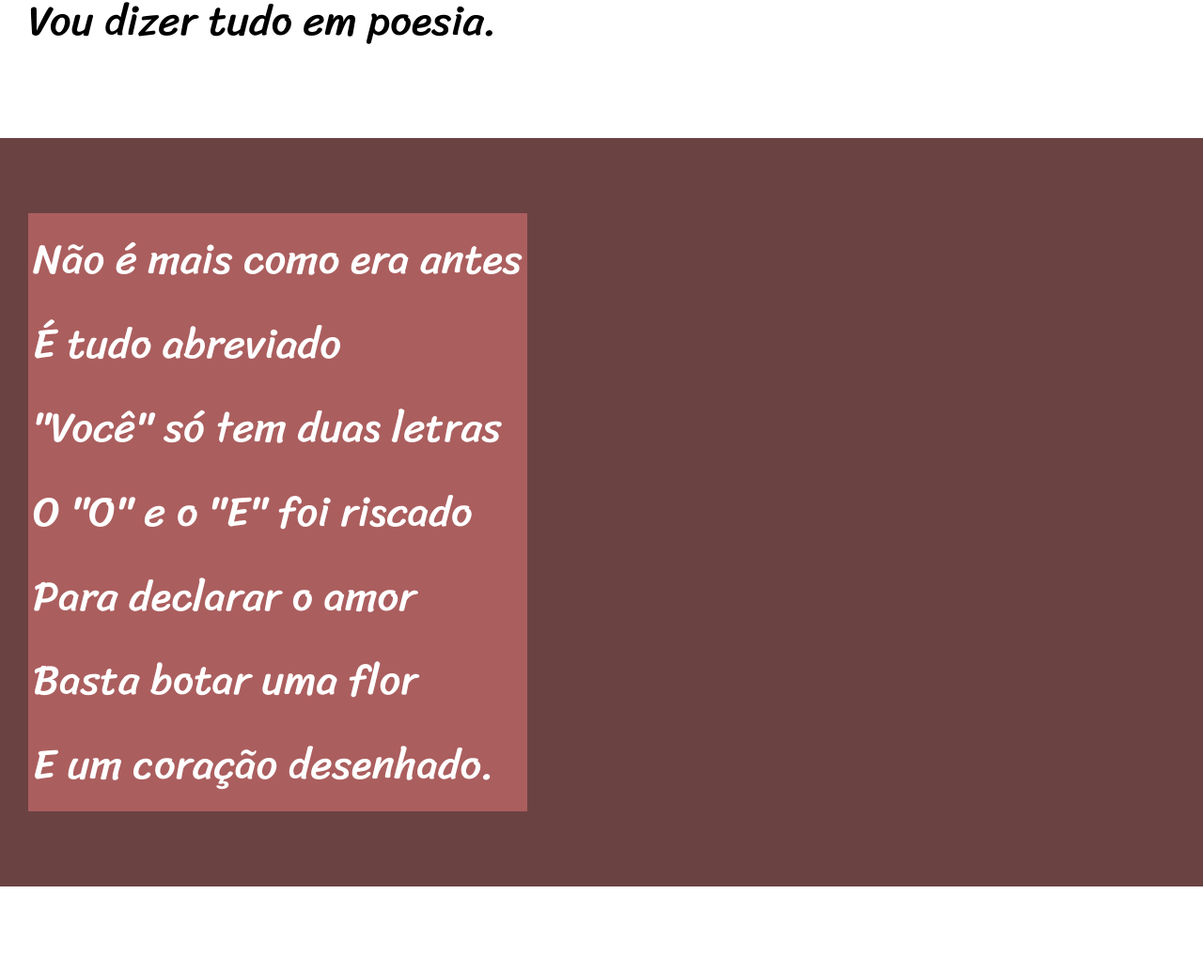
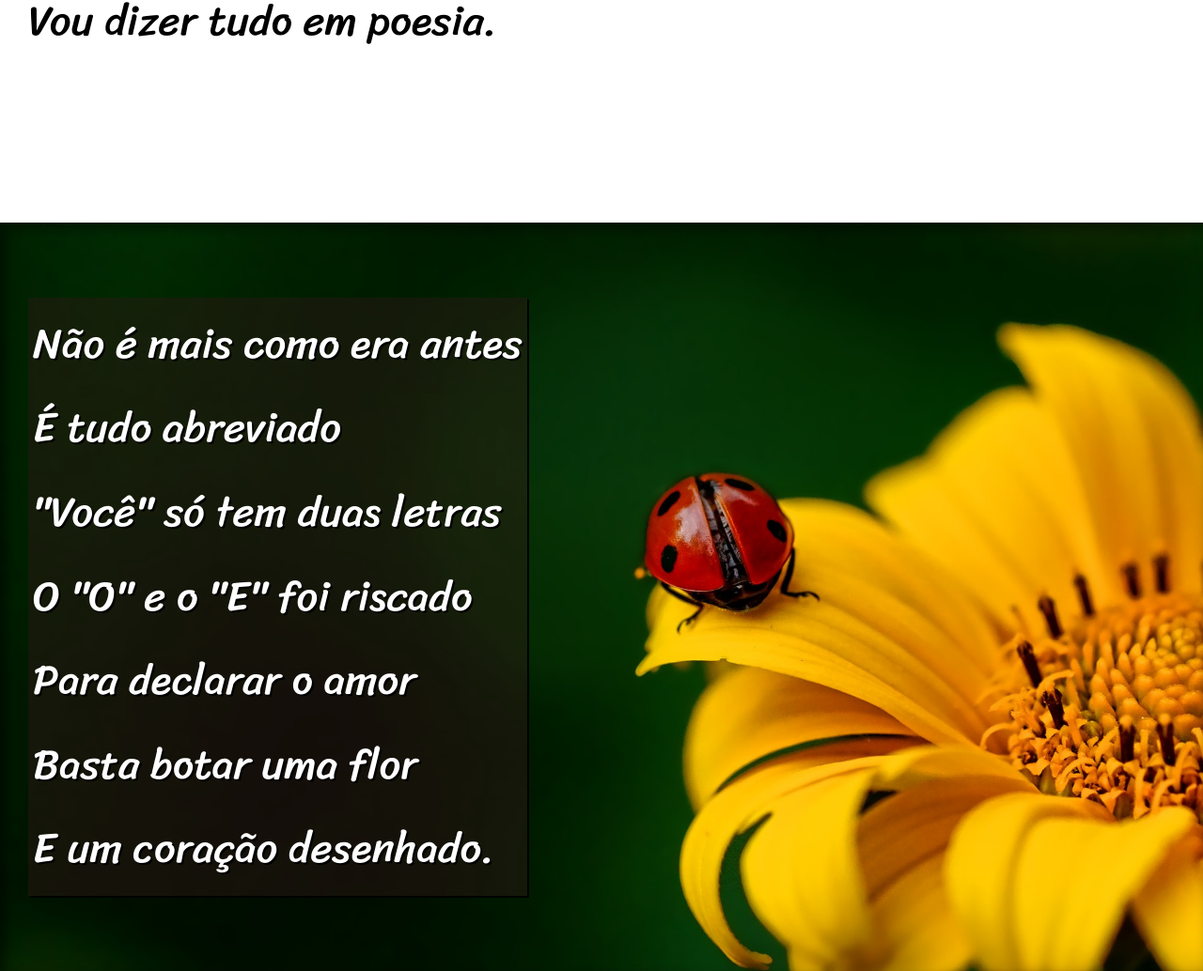
Before and after one commit to edjrdev14/html-css, a plain HTML site: page desafios/d012/index.html in a window 1280 px wide. Shown: the part 900-1934 px from the top of the page at 94% size. Drawn offline with Linux system fonts and the light colour scheme.

Commit message:
desafio 12 finalizado

```diff
--- a/desafios/d012/estilo/style.css
+++ b/desafios/d012/estilo/style.css
@@ -57,6 +57,10 @@ section{
     font-size: 3.5vw;
 }
 
+section > p{
+    padding-bottom: 2em;
+}
+
 .normal{
     background-color: white;
     color: black;
@@ -65,12 +69,28 @@ section{
 .imagem{
     background-color: rgb(107, 66, 66);
     color: white;
+    box-shadow: inset 6px 6px 13px hsla(0, 0%, 0%, 0.514);
+    background-size: cover;
+    background-attachment: fixed;
 }
 
 .imagem > p{
     padding: 5px;
-    background-color: rgb(171, 94, 94);
+    background-color: rgba(49, 22, 22, 0.418);
     display: inline-block;
+    text-shadow: 2px 2px 0px black;
+    box-shadow: 2px 2px 0px black;
+}
+
+section#img01{
+    background-image: url('../imagens/background001.jpg');
+    background-position: right center;
+}
+
+section#img02{
+    background-image: url('../imagens/background002.jpg');
+    background-position: right center;
+    background-size: cover;
 }
 
 footer{
--- a/desafios/d012/index.html
+++ b/desafios/d012/index.html
@@ -10,7 +10,7 @@
     <header>
         <h1>Cordel Moderno</h1>
         <p>
-            <a href="https://www.recantodasletras.com.br/poesias/3186743" target="_blank"><strong>Por Milton Duarte</strong></a>
+            Por <a href="https://www.recantodasletras.com.br/poesias/3186743" target="_blank"><strong> Milton Duarte</strong></a>
         </p>
     </header>
 
@@ -26,7 +26,7 @@
         </p>
     </section>
 
-    <section class="imagem">
+    <section class="imagem" id="img01">
         <p>
             Não é mais como era antes<br>
             É tudo abreviado<br>
@@ -61,7 +61,7 @@
             </p>
     </section>
 
-    <section class="imagem">
+    <section class="imagem" id="img02">
         <p>
             Tenho saudade das cartas<br>
             Escritas com a própria mão<br>
```
